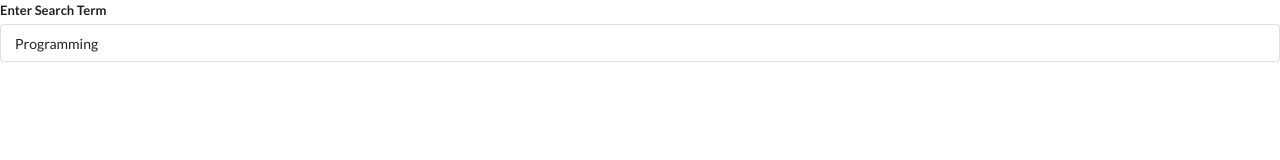
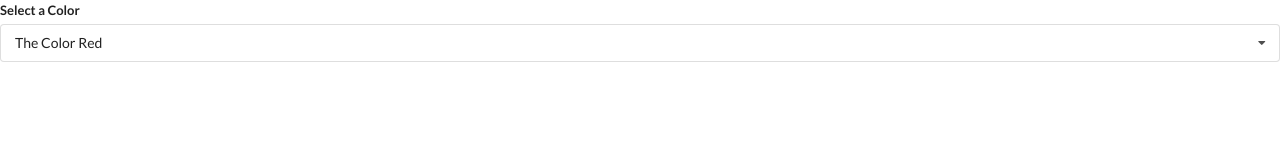
Before and after one commit to ramonsnellink/Widgets, a React (Create React App) app: page / in a window 1280 px wide. Shown: the top 160 px of the page. Built offline with nearby package versions, Linux system fonts and the light colour scheme; no server answers.

Commit message:
started on dropdown widget

```diff
--- a/src/App.js
+++ b/src/App.js
@@ -1,6 +1,7 @@
-import React from "react";
+import React, { useState } from "react";
 import Accordion from "./components/Accordion";
 import Search from "./components/Search";
+import Dropdown from "./components/Dropdown";
 
 const items = [
   { title: "What is React?", content: "React is a front-end Javascript framework." },
@@ -8,10 +9,17 @@
   { title: "How do you use React?", content: "You use React by creating components." },
 ];
 
+const options = [
+  { label: "The Color Red", value: "red" },
+  { label: "The Color Green", value: "green" },
+  { label: "A shade of Blue", value: "blue" },
+];
+
 export default () => {
+  const [selected, setSelected] = useState(options[0]);
   return (
     <div>
-      <Search />
+      <Dropdown options={options} selected={selected} onSelectedChange={setSelected} />
     </div>
   );
 };
--- /dev/null
+++ b/src/components/Dropdown.js
@@ -0,0 +1,50 @@
+import React, { useState, useEffect, useRef } from "react";
+
+const Dropdown = ({ options, selected, onSelectedChange }) => {
+  const [open, setOpen] = useState(false);
+  const ref = useRef();
+
+  // Set up a seperate useEffect. This only runs once (thus the empty array).
+  // This will set up a SEPERATE event listener for the body, and checks if the ref is clicked or not
+  // If it is not clicked, set open to false (close the dropdown.)
+  // We do this because otherwise the menu won't close if the user clicks anywhere on the screen to close.
+
+  useEffect(() => {
+    document.body.addEventListener("click", (event) => {
+      //Check if the current ref contains the item that was clicked.
+      if (ref.current.contains(event.target)) {
+        return;
+      }
+      setOpen(false);
+    });
+  }, []);
+
+  const renderedOptions = options.map((option) => {
+    if (option.value === selected.value) {
+      return null;
+    }
+    return (
+      //onSelectedChange is calling setSelected that sets the "selected" state
+      <div key={option.value} className="item" onClick={() => onSelectedChange(option)}>
+        {option.label}
+      </div>
+    );
+  });
+
+  return (
+    <div className="ui form" ref={ref}>
+      <div className="field">
+        <label className="label">Select a Color</label>
+        <div
+          onClick={() => setOpen(!open)} //set open to the opposite of it's current value
+          className={`ui selection dropdown ${open ? "visible active" : ""}`}
+        >
+          <i className="dropdown icon"></i>
+          <div className="text">{selected.label}</div>
+          <div className={`menu ${open ? "visible transition" : ""}`}>{renderedOptions}</div>
+        </div>
+      </div>
+    </div>
+  );
+};
+export default Dropdown;
```
